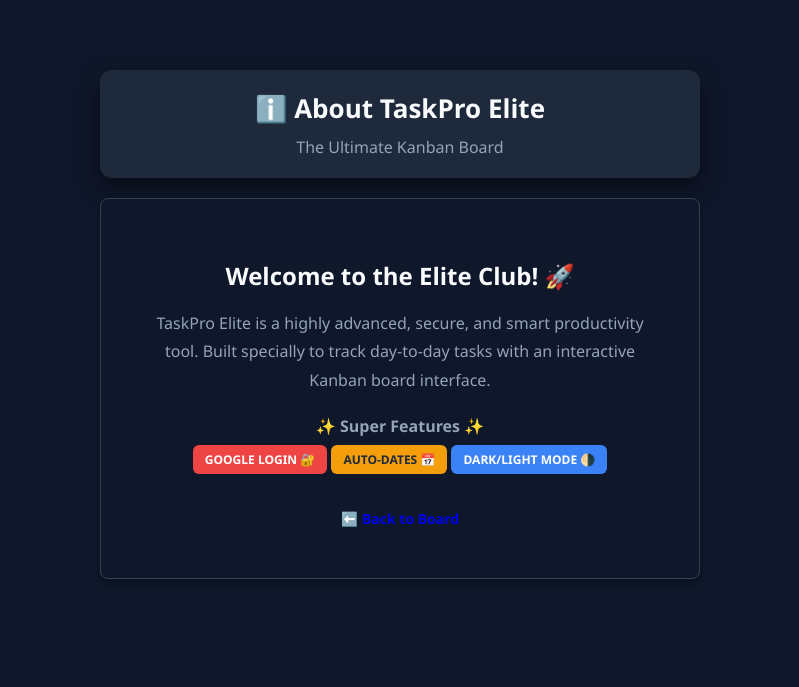
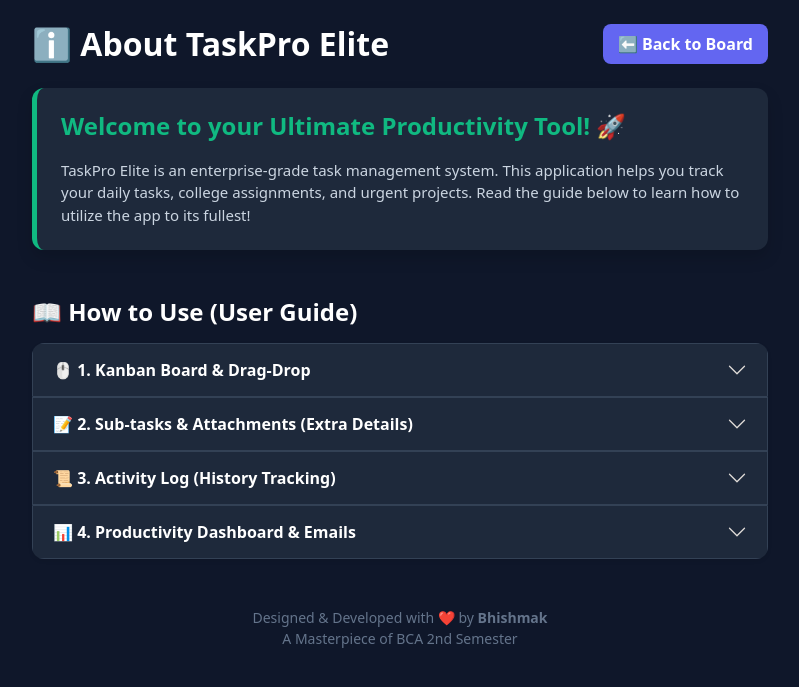
Before and after one commit to bhishmak529-sys/my-task-app, a Flask app: page /about in a window 1280 px wide. Shown: the top 687 px of the page, without its empty margins (240-1039 px from the left). Run offline with Flask 3, Linux system fonts and the light colour scheme.

Commit message:
Update about.html

```diff
--- a/templates/about.html
+++ b/templates/about.html
@@ -1,45 +1,105 @@
-<!DOCTYPE html>
-<html lang="en">
-<head>
-    <meta charset="UTF-8">
-    <meta name="viewport" content="width=device-width, initial-scale=1.0">
-    <title>About - TaskPro Elite</title>
-    <link rel="stylesheet" href="/static/style.css">
-</head>
-<body>
-    <div class="board-container" style="max-width: 600px; margin-top: 50px;">
+{% extends "base.html" %}
+{% block body %}
 
-        <div class="header-card" style="justify-content: center; text-align: center;">
-            <div>
-                <h1>ℹ️ About TaskPro Elite</h1>
-                <p style="margin-top: 10px;">The Ultimate Kanban Board</p>
-            </div>
+<style>
+    /* Accordion Custom Styling for Dark Theme */
+    .accordion-button::after { filter: invert(1); }
+    .accordion-button:not(.collapsed) { background-color: #312e81 !important; color: white !important; box-shadow: none; }
+    .accordion-button:focus { box-shadow: none; border-color: #6366f1; }
+</style>
+
+<div class="row justify-content-center mt-4">
+    <div class="col-md-8">
+
+        <!-- Header Section -->
+        <div class="d-flex justify-content-between align-items-center mb-4">
+            <h2 class="text-white fw-bold mb-0">ℹ️ About TaskPro Elite</h2>
+            <a href="/" class="btn fw-bold" style="background: #6366f1; color: white; border: none; padding: 8px 15px; border-radius: 8px;">⬅ Back to Board</a>
         </div>
 
-        <div class="task-card" style="text-align: center; padding: 40px;">
-            <h2 class="task-title" style="font-size: 24px;">Welcome to the Elite Club! 🚀</h2>
+        <!-- Welcome Message Card -->
+        <div class="card shadow p-4 border-0 mb-4" style="background: #1e293b; color: white; border-radius: 12px; border-left: 5px solid #10b981 !important;">
+            <h4 class="fw-bold" style="color: #10b981;">Welcome to your Ultimate Productivity Tool! 🚀</h4>
+            <p style="color: #cbd5e1; font-size: 15px; margin-bottom: 0; margin-top: 10px;">
+                TaskPro Elite is an enterprise-grade task management system. This application helps you track your daily tasks, college assignments, and urgent projects. Read the guide below to learn how to utilize the app to its fullest!
+            </p>
+        </div>
 
-            <p style="color: #94a3b8; line-height: 1.8; font-size: 16px; margin-bottom: 20px;">
-                TaskPro Elite is a highly advanced, secure, and smart productivity tool.
-                Built specially to track day-to-day tasks with an interactive Kanban board interface.
-            </p>
+        <!-- How to Use Section (Interactive Accordion) -->
+        <h4 class="text-white mb-3 fw-bold mt-5">📖 How to Use (User Guide)</h4>
 
-            <div style="margin-bottom: 30px;">
-                <p style="color: #94a3b8; font-weight: bold; margin-bottom: 10px;">✨ Super Features ✨</p>
-                <span class="badge badge-high" style="font-size: 12px; padding: 6px 12px;">Google Login 🔐</span>
-                <span class="badge badge-medium" style="font-size: 12px; padding: 6px 12px;">Auto-Dates 📅</span>
-                <span class="badge badge-low" style="font-size: 12px; padding: 6px 12px;">Dark/Light Mode 🌗</span>
+        <div class="accordion shadow-sm" id="helpAccordion" style="border-radius: 12px; overflow: hidden;">
+
+            <!-- Guide Item 1 -->
+            <div class="accordion-item" style="background: #0f172a; border: 1px solid #334155;">
+                <h2 class="accordion-header">
+                    <button class="accordion-button collapsed fw-bold" type="button" data-bs-toggle="collapse" data-bs-target="#collapseOne" style="background: #1e293b; color: white; font-size: 16px;">
+                        🖱️ 1. Kanban Board & Drag-Drop
+                    </button>
+                </h2>
+                <div id="collapseOne" class="accordion-collapse collapse" data-bs-parent="#helpAccordion">
+                    <div class="accordion-body" style="color: #94a3b8; font-size: 15px; line-height: 1.6;">
+                        When you add a new task from the top form, it automatically goes into the <b>Backlog</b>.<br><br>
+                        👉 <b>Trick:</b> Click and hold any task card to drag and drop it into the <b>To Do</b> or <b>In Progress</b> column. Once completed, drop it into <b>Done</b> and enjoy the celebration 🎉!
+                    </div>
+                </div>
             </div>
 
-            <a href="/" class="btn-action btn-next" style="padding: 10px 25px; font-size: 14px; text-decoration: none; display: inline-block;">⬅️ Back to Board</a>
+            <!-- Guide Item 2 -->
+            <div class="accordion-item" style="background: #0f172a; border: 1px solid #334155;">
+                <h2 class="accordion-header">
+                    <button class="accordion-button collapsed fw-bold" type="button" data-bs-toggle="collapse" data-bs-target="#collapseTwo" style="background: #1e293b; color: white; font-size: 16px;">
+                        📝 2. Sub-tasks & Attachments (Extra Details)
+                    </button>
+                </h2>
+                <div id="collapseTwo" class="accordion-collapse collapse" data-bs-parent="#helpAccordion">
+                    <div class="accordion-body" style="color: #94a3b8; font-size: 15px; line-height: 1.6;">
+                        <b>Click</b> on any task card! A detailed pop-up will open where you can:<br>
+                        ✅ Write a detailed <b>Description</b> for the task.<br>
+                        ✅ Create a <b>Checklist (Sub-tasks)</b> for smaller steps.<br>
+                        ✅ Upload necessary <b>Images or PDF files</b>, which you can view in full-screen later.
+                    </div>
+                </div>
+            </div>
+
+            <!-- Guide Item 3 -->
+            <div class="accordion-item" style="background: #0f172a; border: 1px solid #334155;">
+                <h2 class="accordion-header">
+                    <button class="accordion-button collapsed fw-bold" type="button" data-bs-toggle="collapse" data-bs-target="#collapseThree" style="background: #1e293b; color: white; font-size: 16px;">
+                        📜 3. Activity Log (History Tracking)
+                    </button>
+                </h2>
+                <div id="collapseThree" class="accordion-collapse collapse" data-bs-parent="#helpAccordion">
+                    <div class="accordion-body" style="color: #94a3b8; font-size: 15px; line-height: 1.6;">
+                        Forgot when you moved your last task?<br>
+                        Click the purple <b>📜 Activity Log</b> button in the top navigation bar. The app silently saves every action with a date and time stamp, allowing you to view your complete audit trail.
+                    </div>
+                </div>
+            </div>
+
+            <!-- Guide Item 4 -->
+            <div class="accordion-item" style="background: #0f172a; border: 1px solid #334155;">
+                <h2 class="accordion-header">
+                    <button class="accordion-button collapsed fw-bold" type="button" data-bs-toggle="collapse" data-bs-target="#collapseFour" style="background: #1e293b; color: white; font-size: 16px;">
+                        📊 4. Productivity Dashboard & Emails
+                    </button>
+                </h2>
+                <div id="collapseFour" class="accordion-collapse collapse" data-bs-parent="#helpAccordion">
+                    <div class="accordion-body" style="color: #94a3b8; font-size: 15px; line-height: 1.6;">
+                        👉 <b>Dashboard:</b> Click the 📊 Dashboard button at the top to view visual graphs tracking your productivity.<br>
+                        👉 <b>Smart Emails:</b> If you add a task under the "High Priority" or "Urgent" category, our background bot will instantly send you an email alert!
+                    </div>
+                </div>
+            </div>
+
+        </div>
+
+        <!-- Developer Signature -->
+        <div class="text-center mt-5 mb-4" style="color: #64748b; font-size: 14px;">
+            <p>Designed & Developed with ❤️ by <b>Bhishmak</b> <br> A Masterpiece of BCA 2nd Semester</p>
         </div>
 
     </div>
+</div>
 
-    <script>
-        if (localStorage.getItem('theme') === 'light') {
-            document.body.classList.add('light-mode');
-        }
-    </script>
-</body>
-</html>
+{% endblock %}
```
